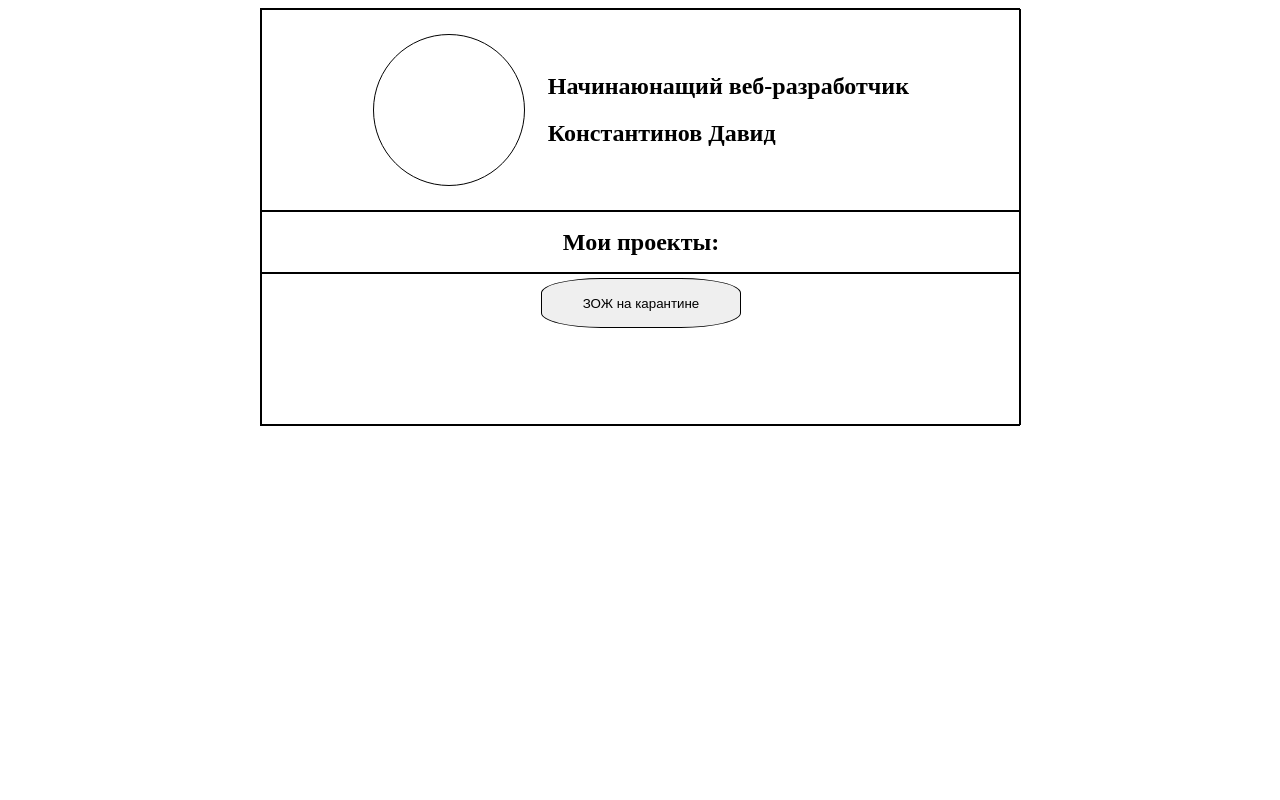
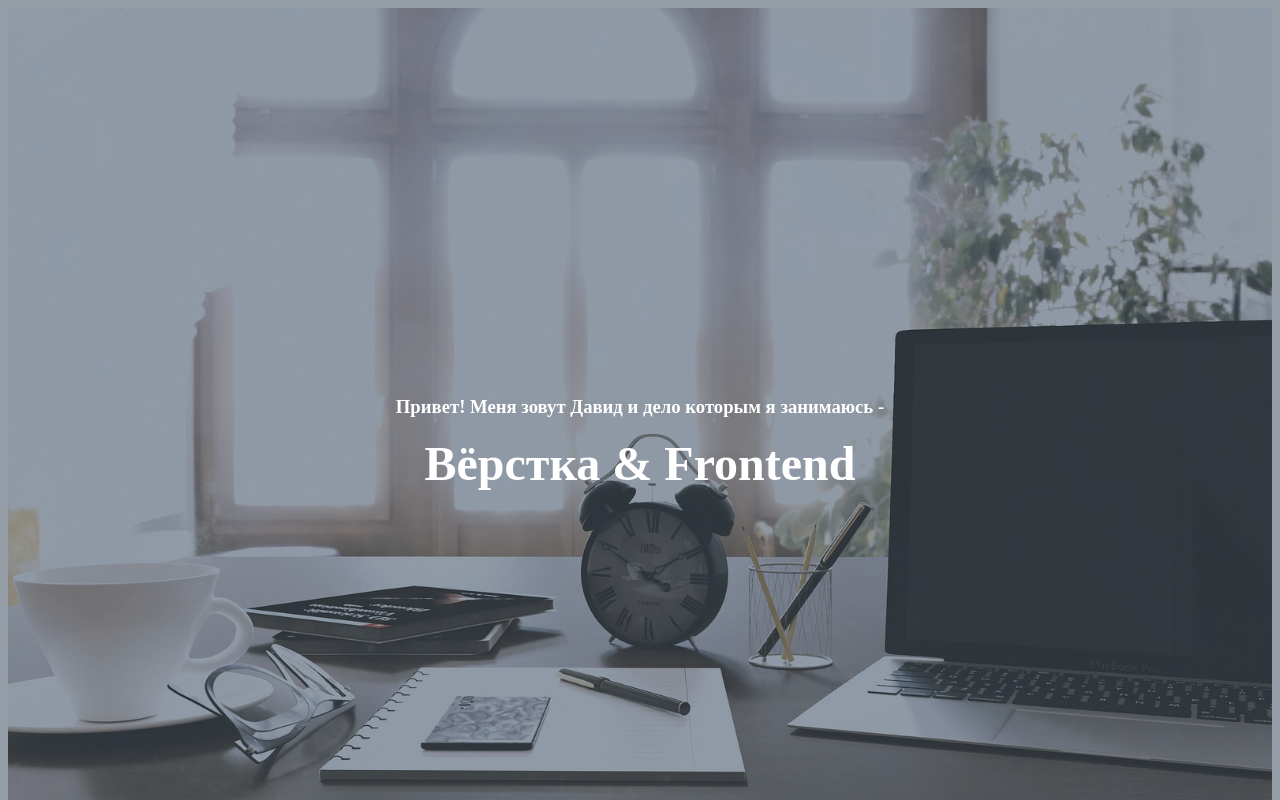
Before and after one commit to fr1dos/Fr1dos.github.io, a plain HTML site: page index.html in a window 1280 px wide. Shown: the top 800 px of the page. Drawn offline with Linux system fonts and the light colour scheme.

Commit message:
Сделал начальную часть сайта

```diff
--- a/index.html
+++ b/index.html
@@ -7,13 +7,15 @@
 </head>
 <body>
 	<div class="box">
-		<header>
-			<div class="circle"></div>
-			<div class="h2">
-				<h2>Начинаюнащий веб-разработчик</h2>
-				<h2>Константинов Давид</h2>
+		<section id="home">
+			<div class="home-overlay"></div>
+			<div class="headline_text">
+				<h3 class="headline_greeting">Привет! Меня зовут Давид и дело которым я занимаюсь -</h3>
+				<h1 class="headline_frontend">Вёрстка & Frontend </h1>
 			</div>
-
+		</section>
+		<header class="about_me">
+			<h1></h1>
 		</header>
 		<main>
 			<h2>Мои проекты:</h2>
--- a/style1.css
+++ b/style1.css
@@ -1,42 +1,58 @@
 .box{
-	width: 60%;
+	width: 100%;
 	margin: 0 auto;
-	border: 1px solid black;
 }
-header{
+#home{
 	width: 100%;
 	display: flex;
 	justify-content: center;
 	align-items: center;
-	height: 200px;
-	border: 1px solid black;
+	height: 852px;
+	background-image: url(img/header_bg.jpg);
+	background-attachment: fixed;
+	background-size: cover;
+    padding: 0;
+	background-repeat: no-repeat;
+	background-position: 50% 50%;
 }
-.circle{
-	border-radius: 100%;
-	width: 150px;
-	margin-right: 3%;
-	border: 1px solid black;
-	height: 150px;
-}
+
 main{
 	width: 100%;
 	height: 60px;
 	justify-content: center;
 	align-items: center;
 	display: flex;
-	border: 1px solid black;
 }
 footer{
 	width: 100%;
 	display: flex;
 	justify-content: center;
 	height: 150px;
-	border: 1px solid black;
 }
 button{
 	width: 200px;
 	height: 50px;
 	margin-top: 2%;
 	border-radius: 30%;
-	border: 1px solid black;
 }
+.home-overlay{
+	background-color: rgba(44, 62, 80, 0.5);
+    background-repeat: repeat;
+    height: 860px;
+    left: 0;
+    position: absolute;
+    top: 0;
+    width: 100%;
+}
+.headline_frontend{
+	margin: 0 auto;
+	text-align: center;
+	font-size: 3em;
+}
+.headline_text > h1, h3{
+	color: #fff;
+	z-index: 1;
+}
+.headline_text{
+	z-index: 0;
+}
```
Also changed, not shown: img/header_bg.jpg (added).
